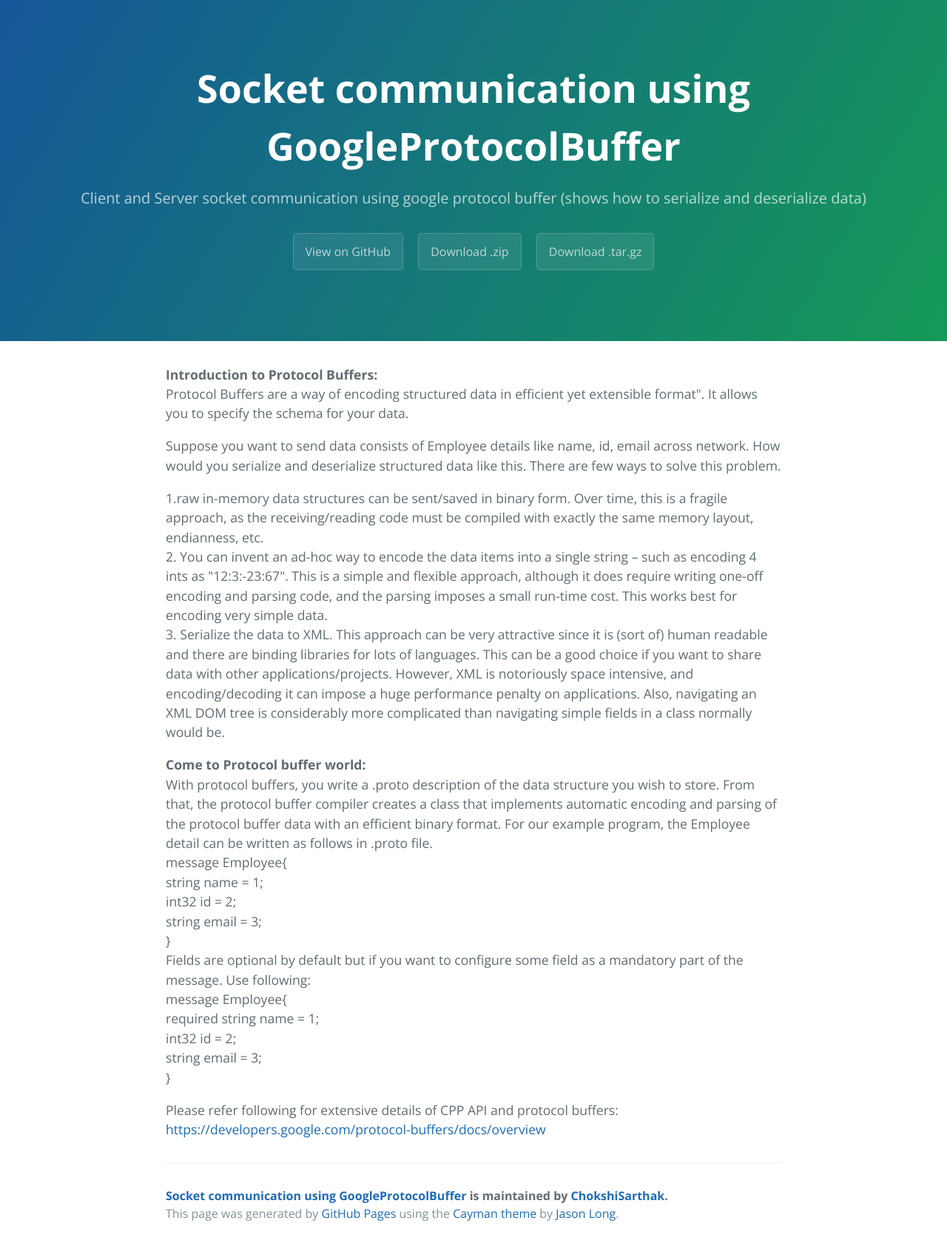
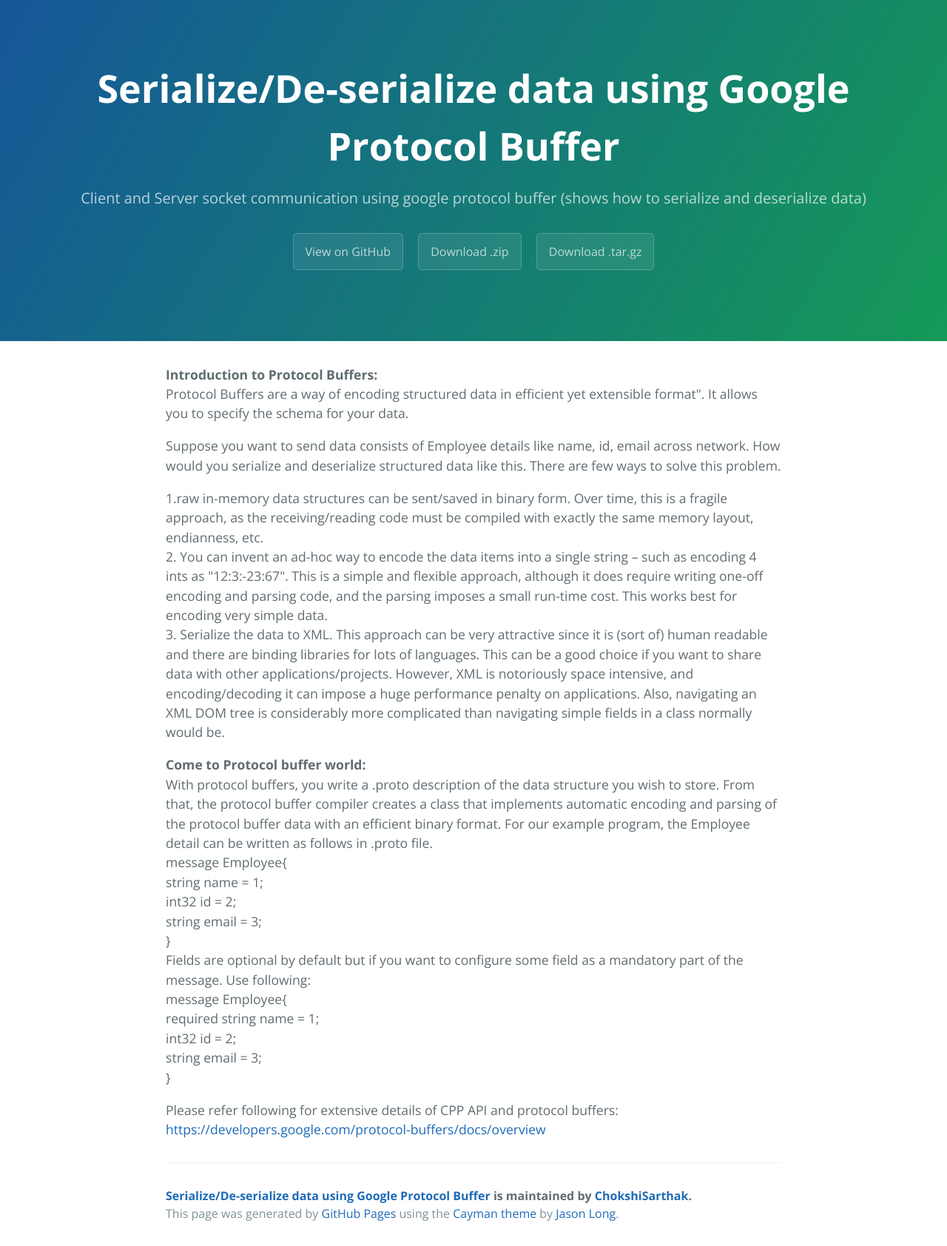
Before and after one commit to ChokshiSarthak/Google_Protocobuffer_Demo, a plain HTML site: page index.html in a window 1280 px wide. Shown: the whole page at 74% size. Drawn offline with nearby package versions, Linux system fonts and the light colour scheme.

Commit message:
Create gh-pages branch via GitHub

```diff
--- a/index.html
+++ b/index.html
@@ -2,7 +2,7 @@
 <html lang="en-us">
   <head>
     <meta charset="UTF-8">
-    <title>Socket communication using GoogleProtocolBuffer  by ChokshiSarthak</title>
+    <title>Serialize/De-serialize data using Google Protocol Buffer by ChokshiSarthak</title>
     <meta name="viewport" content="width=device-width, initial-scale=1">
     <link rel="stylesheet" type="text/css" href="stylesheets/normalize.css" media="screen">
     <link href='https://fonts.googleapis.com/css?family=Open+Sans:400,700' rel='stylesheet' type='text/css'>
@@ -11,7 +11,7 @@
   </head>
   <body>
     <section class="page-header">
-      <h1 class="project-name">Socket communication using GoogleProtocolBuffer </h1>
+      <h1 class="project-name">Serialize/De-serialize data using Google Protocol Buffer</h1>
       <h2 class="project-tagline">Client and Server socket communication using google protocol buffer (shows how to serialize and deserialize data)</h2>
       <a href="https://github.com/ChokshiSarthak/Google_Protocobuffer_Demo" class="btn">View on GitHub</a>
       <a href="https://github.com/ChokshiSarthak/Google_Protocobuffer_Demo/zipball/master" class="btn">Download .zip</a>
@@ -47,7 +47,7 @@ message Employee{<br>
 <a href="https://developers.google.com/protocol-buffers/docs/overview">https://developers.google.com/protocol-buffers/docs/overview</a></p>
 
       <footer class="site-footer">
-        <span class="site-footer-owner"><a href="https://github.com/ChokshiSarthak/Google_Protocobuffer_Demo">Socket communication using GoogleProtocolBuffer </a> is maintained by <a href="https://github.com/ChokshiSarthak">ChokshiSarthak</a>.</span>
+        <span class="site-footer-owner"><a href="https://github.com/ChokshiSarthak/Google_Protocobuffer_Demo">Serialize/De-serialize data using Google Protocol Buffer</a> is maintained by <a href="https://github.com/ChokshiSarthak">ChokshiSarthak</a>.</span>
 
         <span class="site-footer-credits">This page was generated by <a href="https://pages.github.com">GitHub Pages</a> using the <a href="https://github.com/jasonlong/cayman-theme">Cayman theme</a> by <a href="https://twitter.com/jasonlong">Jason Long</a>.</span>
       </footer>
```
Also changed, not shown: params.json (+1 -1 lines).
